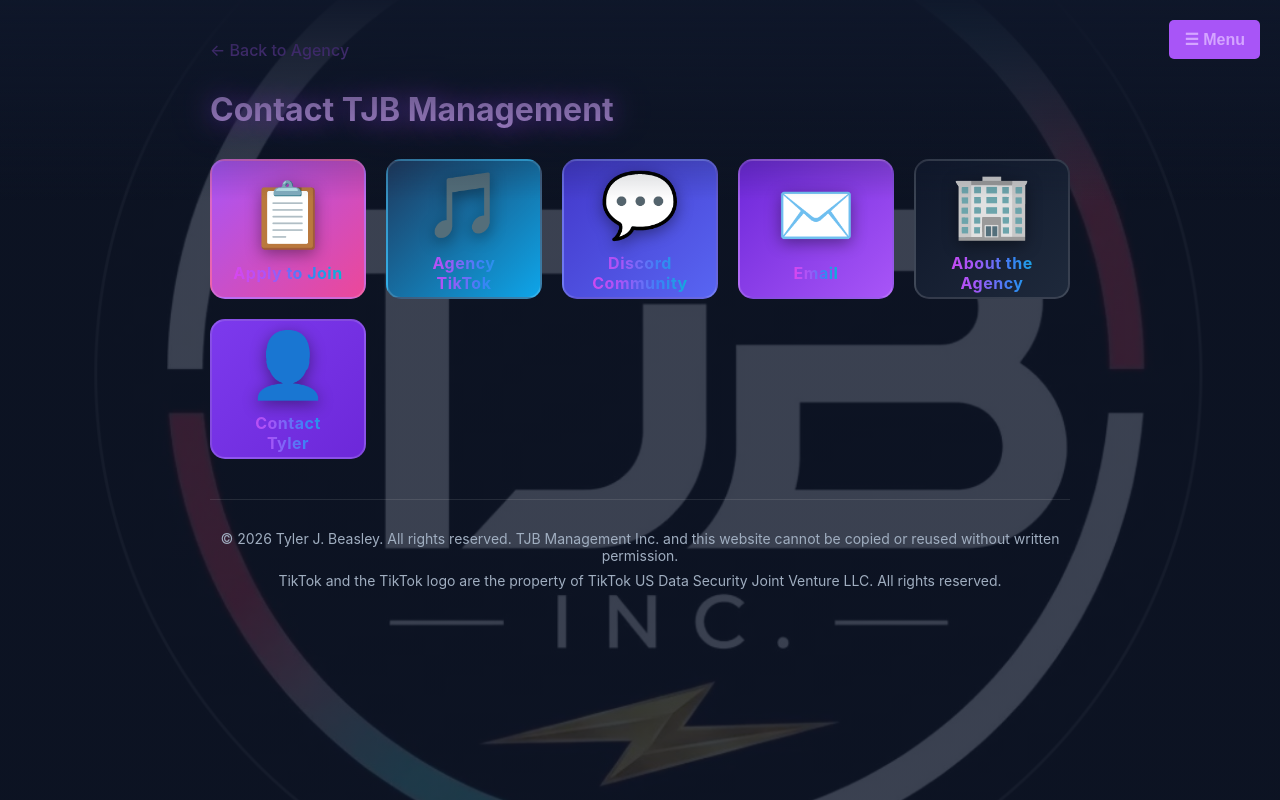
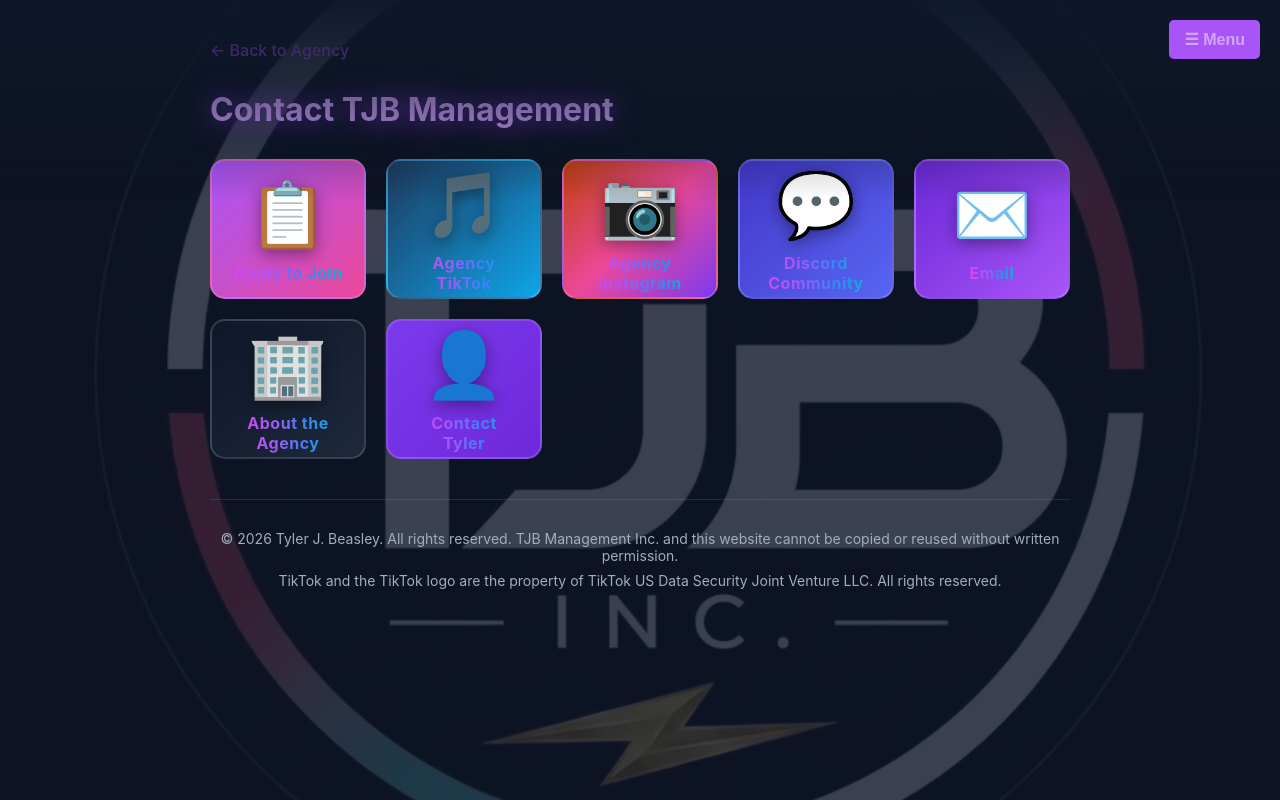
Before and after one commit to iamunrizzable/Website, a Next.js app: page /contact-agency in a window 1280 px wide. Built offline with nearby package versions, Linux system fonts and the light colour scheme.

Commit message:
Add agency Instagram to contact-agency page
https://claude.ai/code/session_01AMCDCAPq8diabGEo6bckVs

```diff
--- a/app/contact-agency/page.js
+++ b/app/contact-agency/page.js
@@ -8,6 +8,7 @@ export default function ContactAgency() {
   const contacts = [
     { name: 'Apply to Join', href: 'https://www.tiktok.com/t/ZTkgQvTCb/', icon: '📋', bg: 'linear-gradient(135deg, #a855f7, #ec4899)' },
     { name: 'Agency TikTok', href: 'https://tiktok.com/@iamunrizzable', icon: '🎵', bg: 'linear-gradient(135deg, #1e3a5f, #0ea5e9)' },
+    { name: 'Agency Instagram', href: 'https://www.instagram.com/tjbmanagementinc?igsh=MTNydjQ5cnF5cHBlOA==', icon: '📷', bg: 'linear-gradient(135deg, #c2410c, #ec4899, #7c3aed)' },
     { name: 'Discord Community', href: 'https://discord.gg/xznQZY7CeW', icon: '💬', bg: 'linear-gradient(135deg, #4338ca, #5865f2)' },
     { name: 'Email', href: 'mailto:tyler@tjbmanagementinc.com', icon: '✉️', bg: 'linear-gradient(135deg, #6d28d9, #a855f7)' },
     { name: 'About the Agency', href: '/agency', icon: '🏢', bg: 'linear-gradient(135deg, #0f172a, #1e293b)' },
@@ -76,6 +77,7 @@ export default function ContactAgency() {
         .contact-card:nth-child(4) { animation-delay: 0.4s; }
         .contact-card:nth-child(5) { animation-delay: 0.5s; }
         .contact-card:nth-child(6) { animation-delay: 0.6s; }
+        .contact-card:nth-child(7) { animation-delay: 0.7s; }
         .contact-card::before { content: ''; position: absolute; inset: 0; z-index: -1; }
         .contact-card:hover {
           transform: translateY(-12px) scale(1.02);
```
